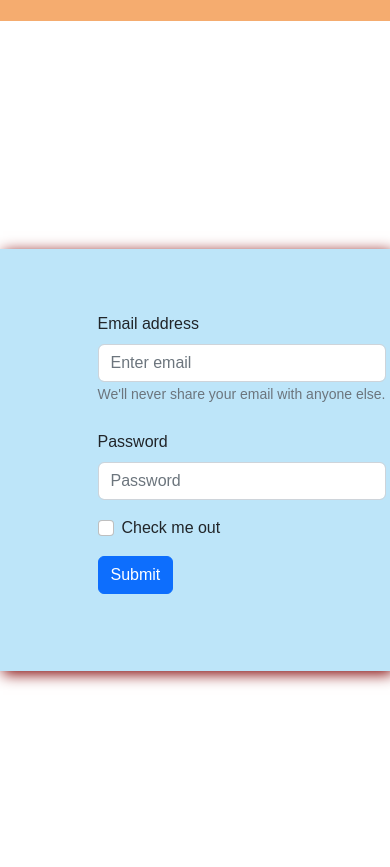
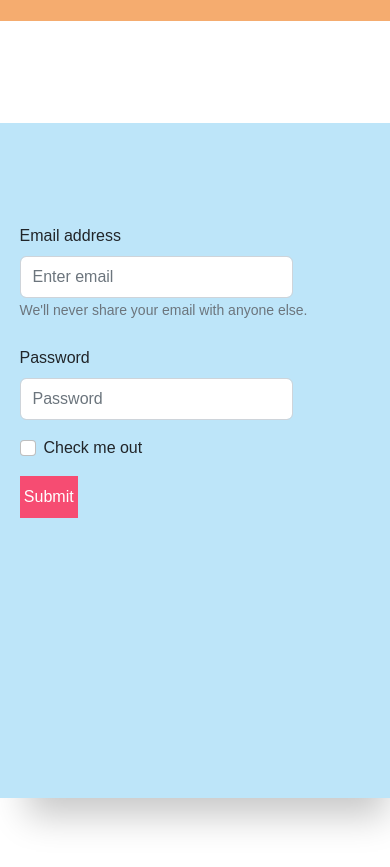
Before and after one commit to shivanipatil07/project1_IB03, a React (Create React App) app: page / in a window 390 px wide. Shown: the part 3380-4247 px from the top of the page. Built offline with nearby package versions, Linux system fonts and the light colour scheme.

Commit message:
contact page media query changes

```diff
--- a/src/react-assign-1/Navbar/Contact/Contact.css
+++ b/src/react-assign-1/Navbar/Contact/Contact.css
@@ -25,7 +25,9 @@
     position: absolute;
     top:30%;
     left: 36%;
-    box-shadow: 3px 3px 14px 0px rgba(128, 0, 0, 1);
+    -webkit-box-shadow: 12px 33px 34px -15px rgba(0,0,0,0.22);
+    -moz-box-shadow: 12px 33px 34px -15px rgba(0,0,0,0.22);
+    box-shadow: 12px 33px 34px -15px rgba(0,0,0,0.22);
 }
 .contact-sub2 h1{
     color: white;
@@ -35,16 +37,75 @@
     left: 25%;
     top: 15%;
 }
-@media screen and (max-width:500px){
+.button{
+    height: 5vh;
+    width: 5vw;
+    background-color: #F64c72;
+    color:white;
+    border: none;
+}
+.button:hover{
+    background-color: white;
+    color:#F64c72;
+    border:2px solid #F64c72;
+}
+@media screen and (max-width:900px){
     .contact-sub1{
         display: none;
     }
     .contact-sub2{
-        height: 50%;
-        width: 100%;
+        height: 40vh;
+        width: 60vw;
         position: absolute;
         top:25%;
         left: 0%;
     }
+    .button{
+        height: 5vh;
+        width: 15vw;
+        background-color: #F64c72;
+        color:white;
+        border: none;
+    }
+    .button:hover{
+        background-color: white;
+        color:#F64c72;
+        border:2px solid #F64c72;
+    }
+    .form{
+        position: absolute;
+        left: 5%;
+        top: 15%;
+        /* font-size: 40px; */
+    }
+
+    .contact-sub2{
+        height: 80vh;
+        width:100vw;
+        background-color: rgb(189, 229, 249);
+        position: absolute;
+        top:10%;
+        left: 0%;
+        -webkit-box-shadow: 12px 33px 34px -15px rgba(0,0,0,0.22);
+        -moz-box-shadow: 12px 33px 34px -15px rgba(0,0,0,0.22);
+        box-shadow: 12px 33px 34px -15px rgba(0,0,0,0.22);
+    }
+    .inp{
+        width: 70vw;
+        height: 5vh;
+    }
+
 
 }
+/* @media screen and (max-width:550px){
+    .contact-sub2{
+        height: 80vh;
+        width:100%;
+        background-color: rgb(189, 229, 249);
+        position: absolute;
+        top:10%;
+        -webkit-box-shadow: 12px 33px 34px -15px rgba(0,0,0,0.22);
+        -moz-box-shadow: 12px 33px 34px -15px rgba(0,0,0,0.22);
+        box-shadow: 12px 33px 34px -15px rgba(0,0,0,0.22);
+    }
+} */
--- a/src/react-assign-1/Navbar/Contact/Contact.js
+++ b/src/react-assign-1/Navbar/Contact/Contact.js
@@ -10,7 +10,7 @@ export default function Contact() {
             <Form className='form'>
       <Form.Group className="mb-4" controlId="formBasicEmail">
         <Form.Label>Email address</Form.Label>
-        <Form.Control type="email" placeholder="Enter email" />
+        <Form.Control type="email" placeholder="Enter email" className='inp'/>
         <Form.Text className="text-muted">
           We'll never share your email with anyone else.
         </Form.Text>
@@ -18,14 +18,12 @@ export default function Contact() {
 
       <Form.Group className="mb-3" controlId="formBasicPassword">
         <Form.Label>Password</Form.Label>
-        <Form.Control type="password" placeholder="Password" />
+        <Form.Control type="password" placeholder="Password" className='inp' />
       </Form.Group>
       <Form.Group className="mb-3" controlId="formBasicCheckbox">
         <Form.Check type="checkbox" label="Check me out" />
       </Form.Group>
-      <Button variant="primary" type="submit">
-        Submit
-      </Button>
+      <button className='button'>Submit</button>
     </Form>
 
             </div>
```
Also changed, not shown: src/Practice/LandPage.js (deleted, +0 -16 lines).
